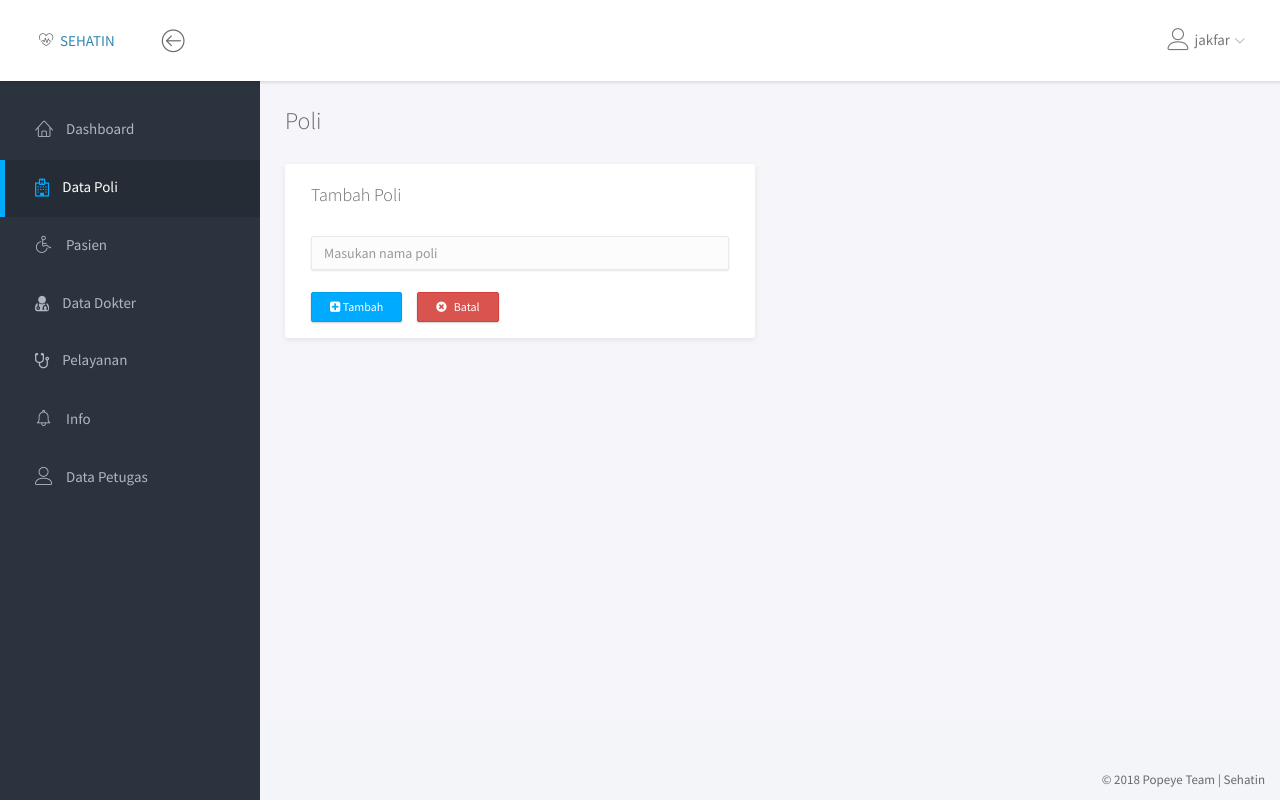
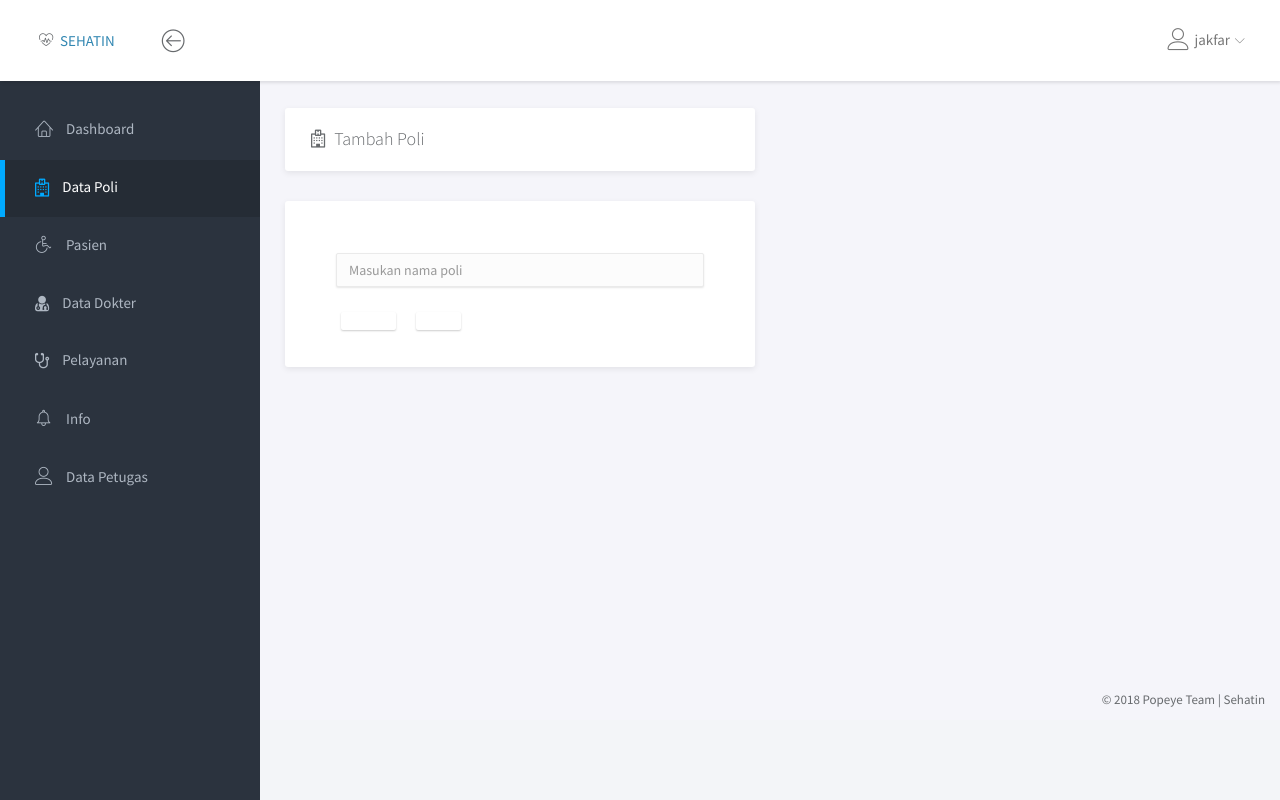
Before and after one commit to Inant/SEHATIN, a PHP site: page /poli/tambah_poli.php in a window 1280 px wide. Run offline with PHP 8.4, Linux system fonts and the light colour scheme; a user stored in the database is signed in.

Commit message:
update edit poli dan tambah poli

```diff
--- a/poli/edit_poli.php
+++ b/poli/edit_poli.php
@@ -75,9 +75,7 @@ if (empty($_SESSION['username']) && empty($_SESSION['level'])) {
 					<div class="row">
 						<div class="col-md-6">
 							<div class="panel">
-								<div class="panel-heading">
-									<h4 class="panel-title">Edit Poli</h4>
-								</div>
+							<br>
 								<div class="panel-body">
 									<form method="POST" action="">
 										<input type="hidden" name="id_poli" value="<?php echo $val['id_poli']?>">
--- a/poli/tambah_poli.php
+++ b/poli/tambah_poli.php
@@ -57,13 +57,22 @@ if (empty($_SESSION['username']) && empty($_SESSION['level'])) {
 		<div class="main">
 			<div class="main-content">
 				<div class="container-fluid">
-					<h3 class="page-title">Poli</h4>
+					<div class="row">
+
+						<div class="col-md-6">
+
+							<div class="panel">
+								<div class="panel-heading">
+									<h3 class="panel-title"><i class="fa fa-hospital-o"></i>&ensp;Tambah Poli</h3>
+								</div>
+							</div>
+						</div>
+					</div>
 						<div class="row">
 							<div class="col-md-6">
 								<div class="panel">
 									<div class="panel-heading">
-										<h4 class="panel-title">Tambah Poli</h4>
-									</div>
+<br>
 									<div class="panel-body">
 										<form method="POST" action="">
 
```
